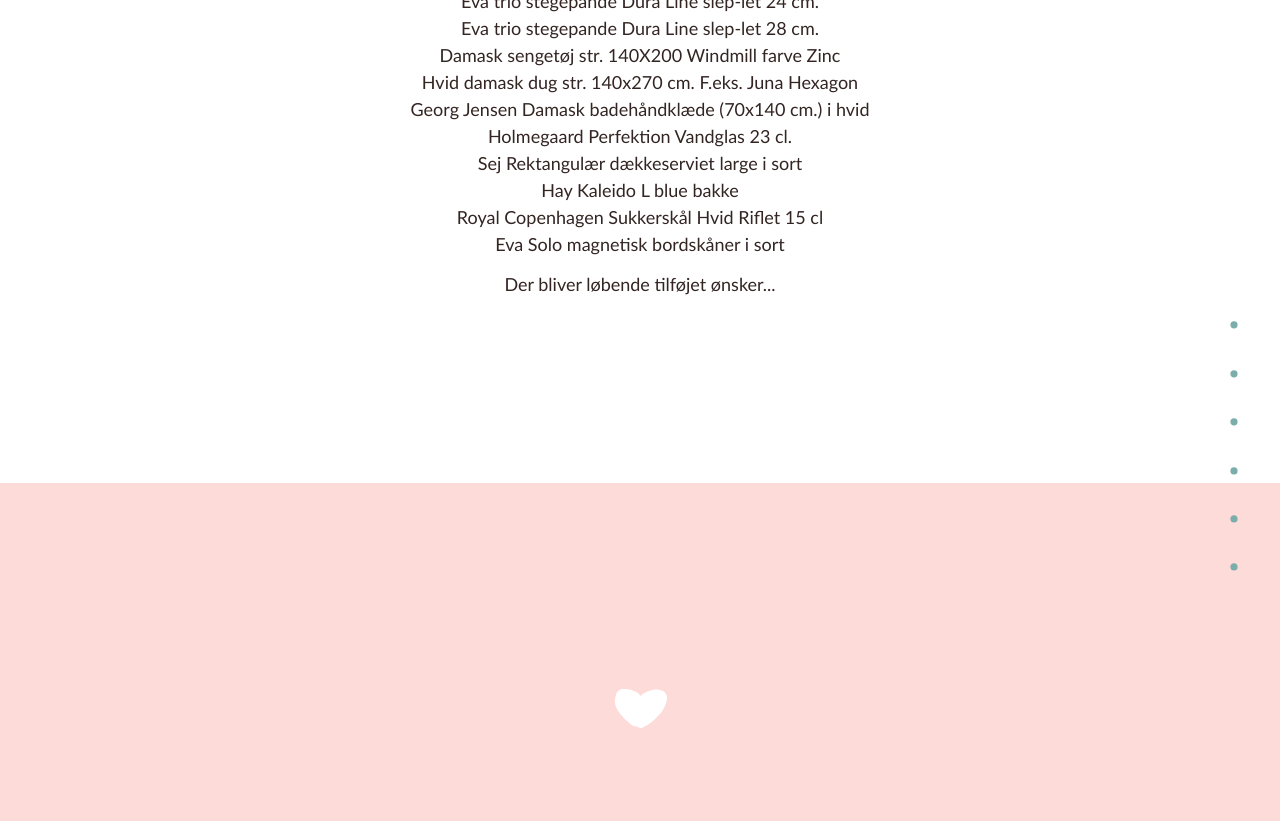
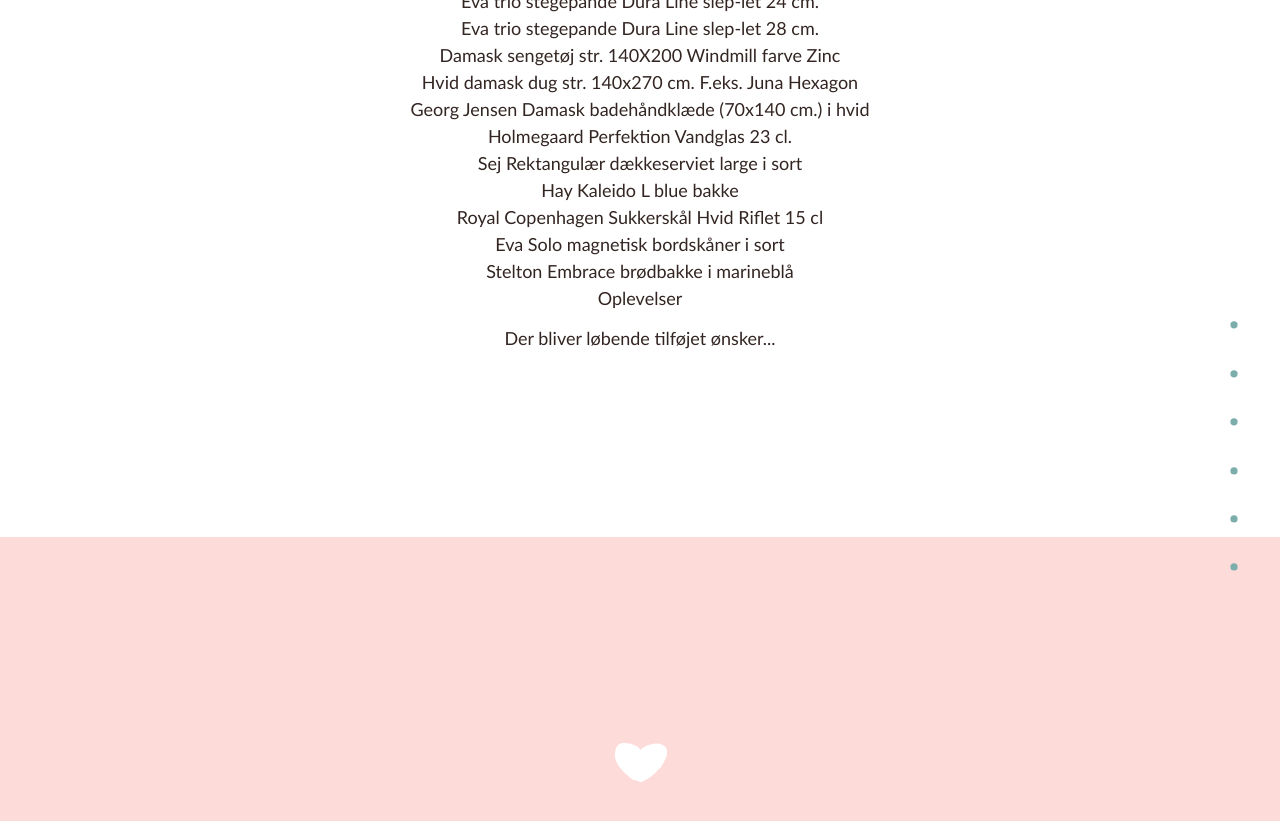
Before and after one commit to jacobmohl/skal-giftes, a Jekyll site: the page built from index.html, in a window 1280 px wide and 900 px high, scrolled down 5955 px. Shown: the top 821 px of the window. Built offline with Jekyll 4.4.1, drawn with Linux system fonts in a browser that asks for light colours.

Commit message:
Opdateret ønskeslite

```diff
--- a/index.html
+++ b/index.html
@@ -176,7 +176,9 @@
             Sej Rektangulær dækkeserviet large i sort<br>
             Hay Kaleido L blue bakke<br>
             Royal Copenhagen Sukkerskål Hvid Riflet 15 cl<br>
-            Eva Solo magnetisk bordskåner i sort
+            Eva Solo magnetisk bordskåner i sort<br>
+            Stelton Embrace brødbakke i marineblå<br>
+            Oplevelser
         </p>
         <p>Der bliver løbende tilføjet ønsker...</p>
         <br><br><br>
```
